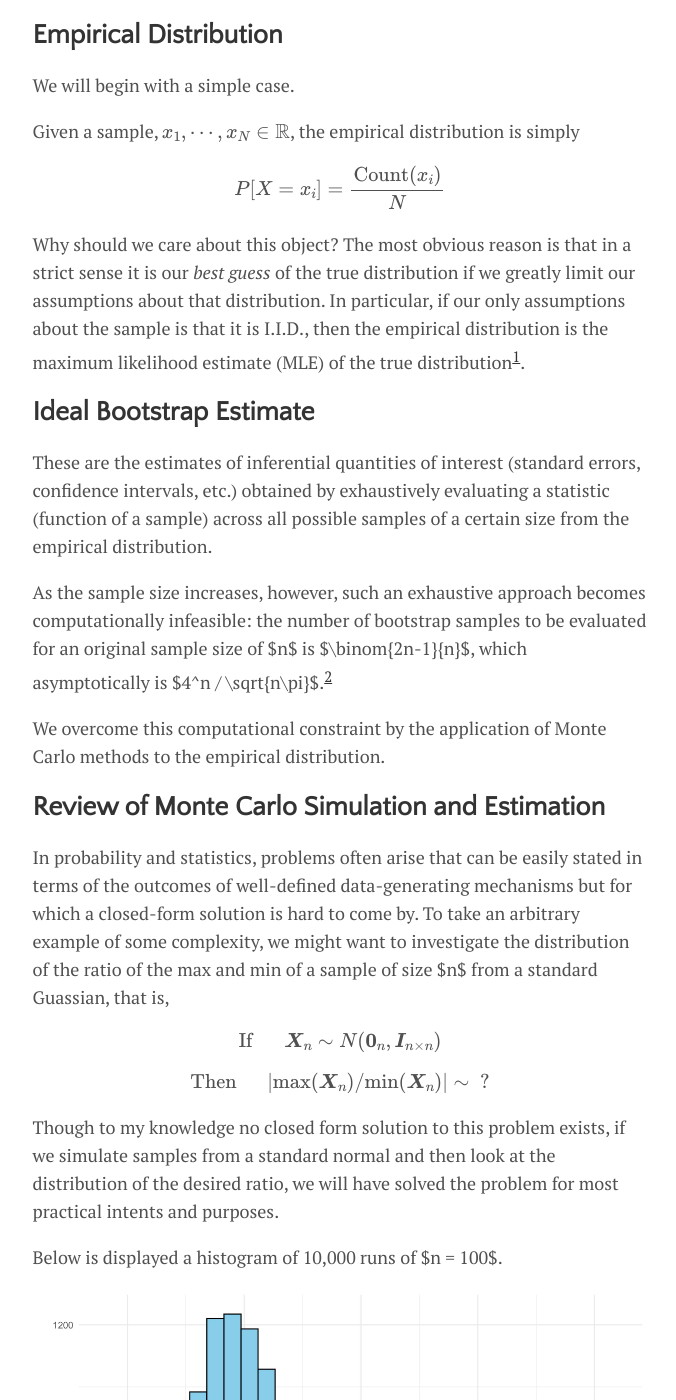
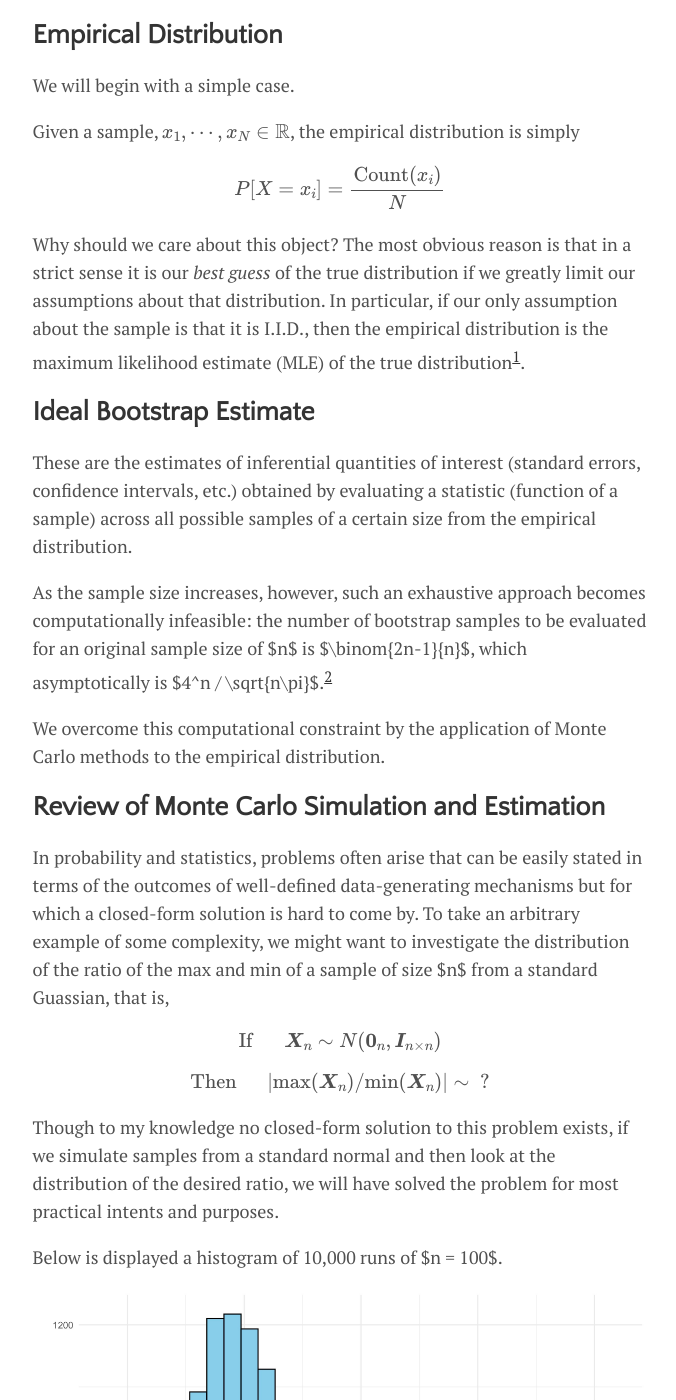
Before and after one commit to DanielAmes/DanielAmes.github.io, a Jekyll site: the page built from _posts/2024-12-30-monte-carlo.md, in a window 1280 px wide and 1400 px high, scrolled down 417 px. Shown: the whole window, without its empty margins (300-976 px from the left). Built offline with Jekyll 4.4.1, drawn with Linux system fonts in a browser that asks for light colours; formulas are drawn with MathJax 3; some of the changed text lies outside the part shown.

```diff
--- a/_posts/2024-12-30-monte-carlo.md
+++ b/_posts/2024-12-30-monte-carlo.md
@@ -19,11 +19,11 @@ $$
 P[X = x_i] = \frac{\text{Count}(x_{i})}{N}
 $$
 
-Why should we care about this object? The most obvious reason is that in a strict sense it is our _best guess_ of the true distribution if we greatly limit our assumptions about that distribution. In particular, if our only assumptions about the sample is that it is I.I.D., then the empirical distribution is the maximum likelihood estimate (MLE) of the true distribution[^1].
+Why should we care about this object? The most obvious reason is that in a strict sense it is our _best guess_ of the true distribution if we greatly limit our assumptions about that distribution. In particular, if our only assumption about the sample is that it is I.I.D., then the empirical distribution is the maximum likelihood estimate (MLE) of the true distribution[^1].
 
 ## Ideal Bootstrap Estimate
 
-These are the estimates of inferential quantities of interest (standard errors, confidence intervals, etc.) obtained by exhaustively evaluating a statistic (function of a sample) across all possible samples of a certain size from the empirical distribution.
+These are the estimates of inferential quantities of interest (standard errors, confidence intervals, etc.) obtained by evaluating a statistic (function of a sample) across all possible samples of a certain size from the empirical distribution.
 
 
 As the sample size increases, however, such an exhaustive approach becomes computationally infeasible: the number of bootstrap samples to be evaluated for an original sample size of $n$ is $\binom{2n-1}{n}$, which asymptotically is $4^n / \sqrt{n\pi}$.[^2]
@@ -44,7 +44,7 @@ $$
 \text{Then} \hspace{15pt} | \text{max}(\boldsymbol{X}_{n})/\text{min}(\boldsymbol{X}_{n}) |  \sim \text{  ?}
 $$
 
-Though to my knowledge no closed form solution to this problem exists, if we simulate samples from a standard normal and then look at the distribution of the desired ratio, we will have solved the problem for most practical intents and purposes.
+Though to my knowledge no closed-form solution to this problem exists, if we simulate samples from a standard normal and then look at the distribution of the desired ratio, we will have solved the problem for most practical intents and purposes.
 
 Below is displayed a histogram of 10,000 runs of $n = 100$.
 
```
Also changed, not shown: other parts of _posts/2024-12-30-monte-carlo.md (+2 -2 lines).
